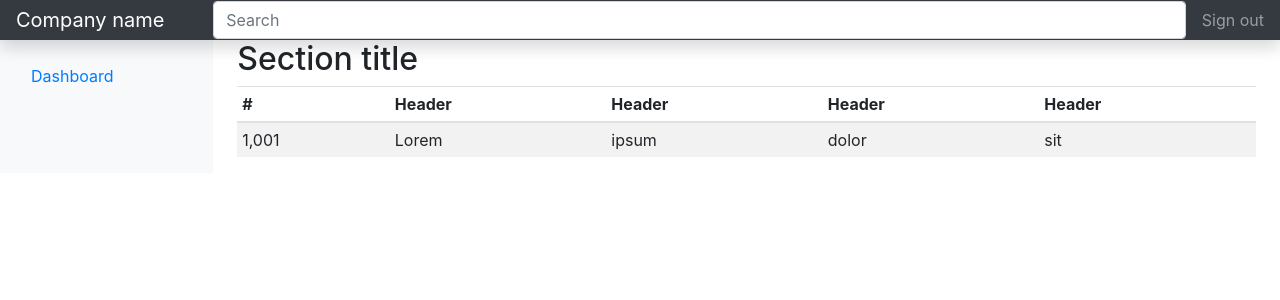
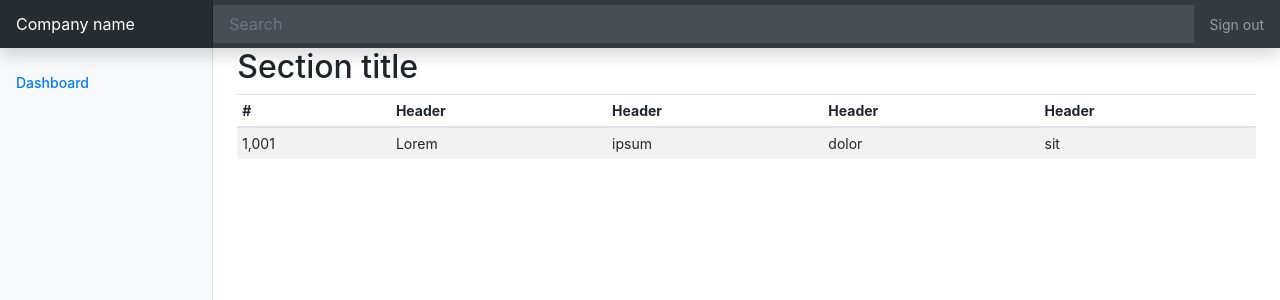
Before and after one commit to Makiavely/vue-admin, a Vue app: page / in a window 1280 px wide. Shown: the top 300 px of the page. Built offline with nearby package versions, Linux system fonts and the light colour scheme.

Commit message:
34_Template_End_Add Nav Vue component and Styles

```diff
--- a/src/App.vue
+++ b/src/App.vue
@@ -1,16 +1,5 @@
 <template>
- <nav class="navbar navbar-dark sticky-top bg-dark flex-md-nowrap p-0 shadow">
-  <a class="navbar-brand col-md-3 col-lg-2 mr-0 px-3" href="#">Company name</a>
-  <button class="navbar-toggler position-absolute d-md-none collapsed" type="button" data-toggle="collapse" data-target="#sidebarMenu" aria-controls="sidebarMenu" aria-expanded="false" aria-label="Toggle navigation">
-    <span class="navbar-toggler-icon"></span>
-  </button>
-  <input class="form-control form-control-dark w-100" type="text" placeholder="Search" aria-label="Search">
-  <ul class="navbar-nav px-3">
-    <li class="nav-item text-nowrap">
-      <a class="nav-link" href="#">Sign out</a>
-    </li>
-  </ul>
-</nav>
+<Nav />
 
 <div class="container-fluid">
   <div class="row">
@@ -49,10 +38,118 @@
 
 <script>
 import Menu from '@/components/Menu'
+import Nav from '@/components/Nav'
 
 export default {
   components: {
-    Menu
+    Menu,
+    Nav
   }
 }
 </script>
+
+<style>
+body {
+  font-size: .875rem;
+}
+
+.feather {
+  width: 16px;
+  height: 16px;
+  vertical-align: text-bottom;
+}
+
+/*
+ * Sidebar
+ */
+
+.sidebar {
+  position: fixed;
+  top: 0;
+  bottom: 0;
+  left: 0;
+  z-index: 100; /* Behind the navbar */
+  padding: 48px 0 0; /* Height of navbar */
+  box-shadow: inset -1px 0 0 rgba(0, 0, 0, .1);
+}
+
+@media (max-width: 767.98px) {
+  .sidebar {
+    top: 5rem;
+  }
+}
+
+.sidebar-sticky {
+  position: relative;
+  top: 0;
+  height: calc(100vh - 48px);
+  padding-top: .5rem;
+  overflow-x: hidden;
+  overflow-y: auto; /* Scrollable contents if viewport is shorter than content. */
+}
+
+@supports ((position: -webkit-sticky) or (position: sticky)) {
+  .sidebar-sticky {
+    position: -webkit-sticky;
+    position: sticky;
+  }
+}
+
+.sidebar .nav-link {
+  font-weight: 500;
+  color: #333;
+}
+
+.sidebar .nav-link .feather {
+  margin-right: 4px;
+  color: #999;
+}
+
+.sidebar .nav-link.active {
+  color: #007bff;
+}
+
+.sidebar .nav-link:hover .feather,
+.sidebar .nav-link.active .feather {
+  color: inherit;
+}
+
+.sidebar-heading {
+  font-size: .75rem;
+  text-transform: uppercase;
+}
+
+/*
+ * Navbar
+ */
+
+.navbar-brand {
+  padding-top: .75rem;
+  padding-bottom: .75rem;
+  font-size: 1rem;
+  background-color: rgba(0, 0, 0, .25);
+  box-shadow: inset -1px 0 0 rgba(0, 0, 0, .25);
+}
+
+.navbar .navbar-toggler {
+  top: .25rem;
+  right: 1rem;
+}
+
+.navbar .form-control {
+  padding: .75rem 1rem;
+  border-width: 0;
+  border-radius: 0;
+}
+
+.form-control-dark {
+  color: #fff;
+  background-color: rgba(255, 255, 255, .1);
+  border-color: rgba(255, 255, 255, .1);
+}
+
+.form-control-dark:focus {
+  border-color: transparent;
+  box-shadow: 0 0 0 3px rgba(255, 255, 255, .25);
+}
+</style>
--- /dev/null
+++ b/src/components/Nav.vue
@@ -0,0 +1,20 @@
+<template>
+   <nav class="navbar navbar-dark sticky-top bg-dark flex-md-nowrap p-0 shadow">
+  <a class="navbar-brand col-md-3 col-lg-2 mr-0 px-3" href="#">Company name</a>
+  <button class="navbar-toggler position-absolute d-md-none collapsed" type="button" data-toggle="collapse" data-target="#sidebarMenu" aria-controls="sidebarMenu" aria-expanded="false" aria-label="Toggle navigation">
+    <span class="navbar-toggler-icon"></span>
+  </button>
+  <input class="form-control form-control-dark w-100" type="text" placeholder="Search" aria-label="Search">
+  <ul class="navbar-nav px-3">
+    <li class="nav-item text-nowrap">
+      <a class="nav-link" href="#">Sign out</a>
+    </li>
+  </ul>
+</nav>
+</template>
+
+<script>
+  export default {
+   name: "Nav"
+ }
+</script>
```
